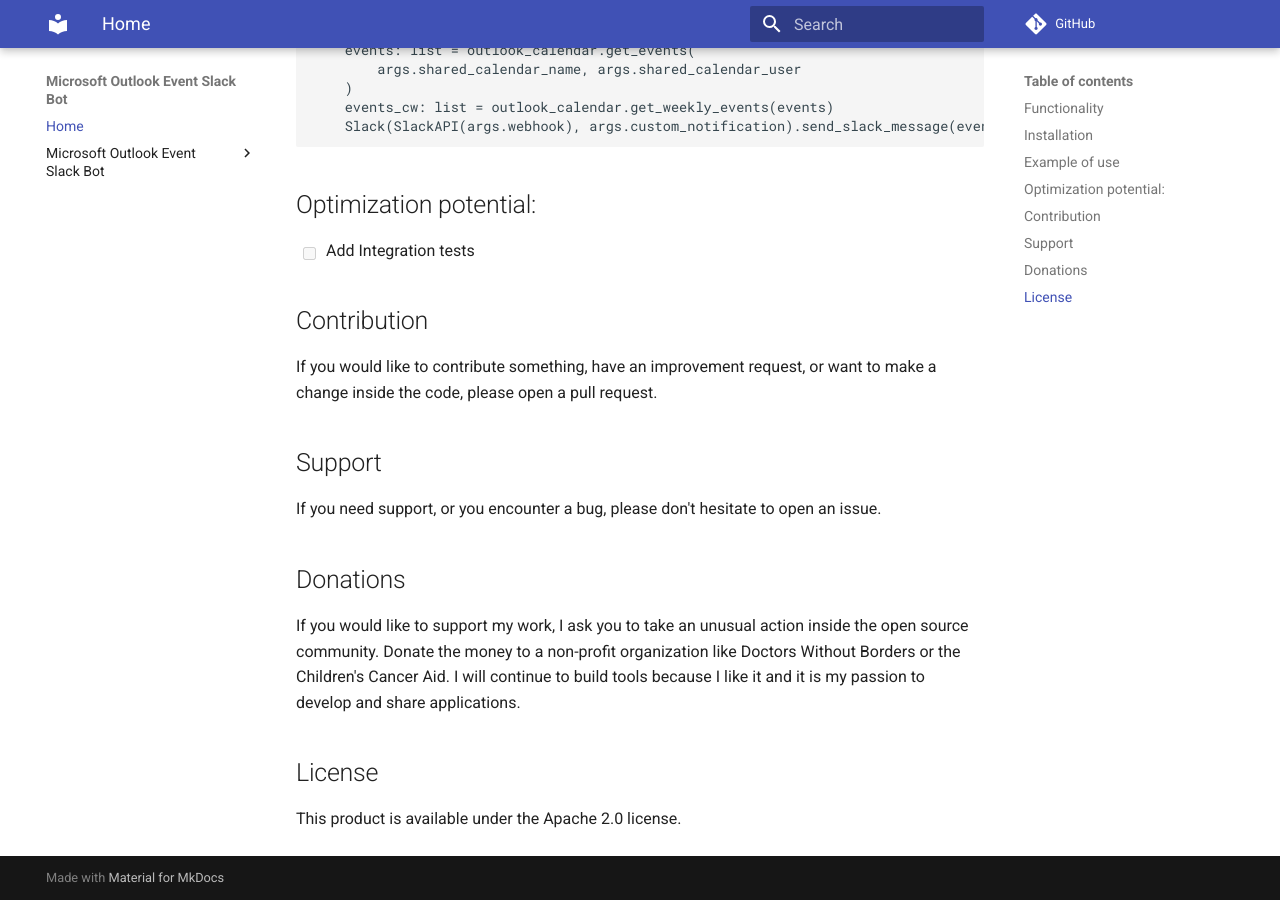
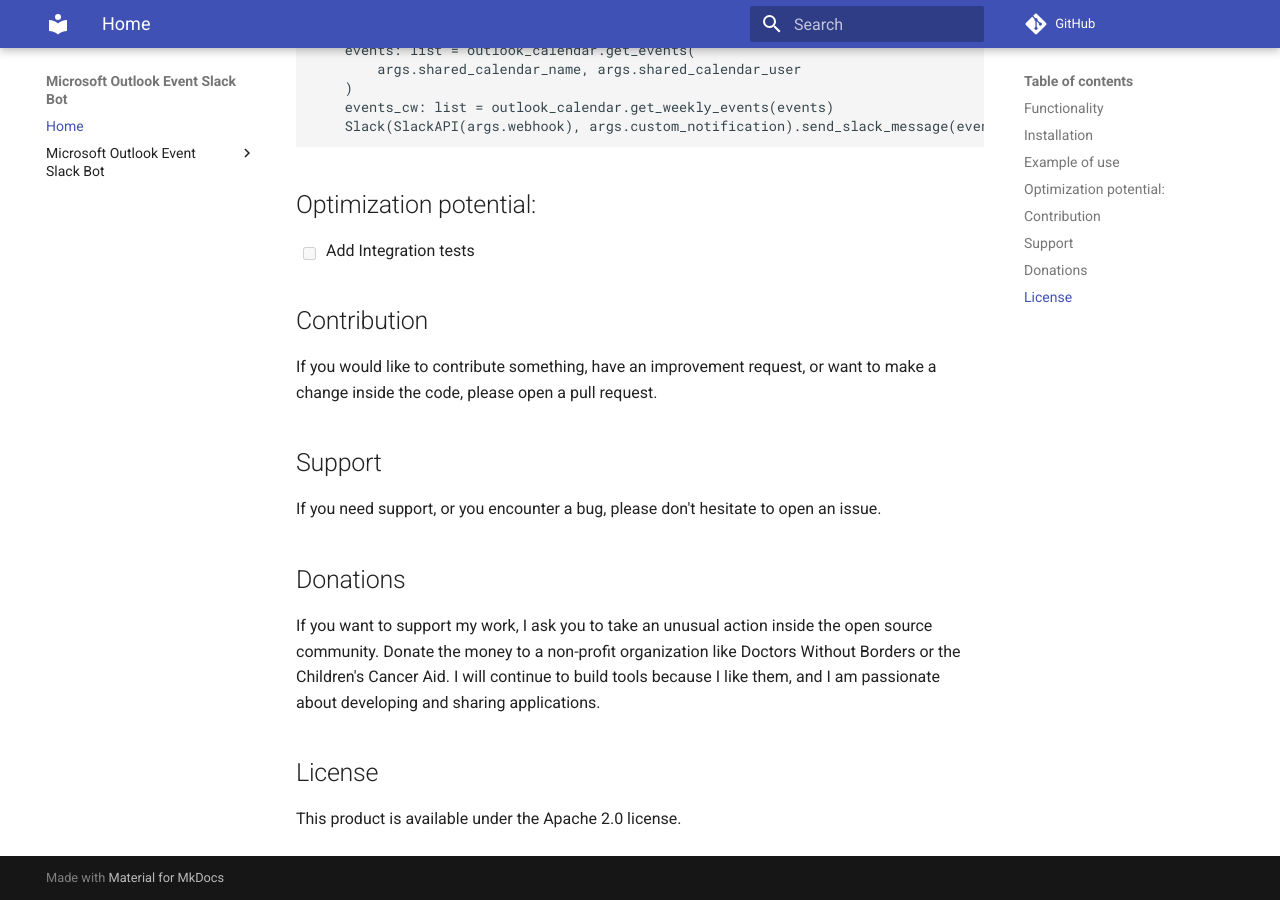
Before and after one commit to ZPascal/ms_outlook_event_slack_bot, an MkDocs documentation site: the page built from docs/content/index.md, in a window 1280 px wide and 900 px high, scrolled down 1064 px. Built offline with MkDocs 1.6.1 and Material for MkDocs 9.7.7, drawn with Linux system fonts in a browser that asks for light colours; comment, search, counter and statistics services are not loaded.

Commit message:
docs: Update the documentation (#22)
* docs: Update the documentation

* docs: Add the documentation

---------

Co-authored-by: github-actions[bot] <github-actions[bot]@users.noreply.github.com>

```diff
--- a/docs/content/index.md
+++ b/docs/content/index.md
@@ -56,7 +56,7 @@
 If you need support, or you encounter a bug, please don't hesitate to open an issue.
 
 ## Donations
-If you would like to support my work, I ask you to take an unusual action inside the open source community. Donate the money to a non-profit organization like Doctors Without Borders or the Children's Cancer Aid. I will continue to build tools because I like it and it is my passion to develop and share applications.
+If you want to support my work, I ask you to take an unusual action inside the open source community. Donate the money to a non-profit organization like Doctors Without Borders or the Children's Cancer Aid. I will continue to build tools because I like them, and I am passionate about developing and sharing applications.
 
 ## License
 This product is available under the Apache 2.0 license.
```
Also changed, not shown: README.md.
